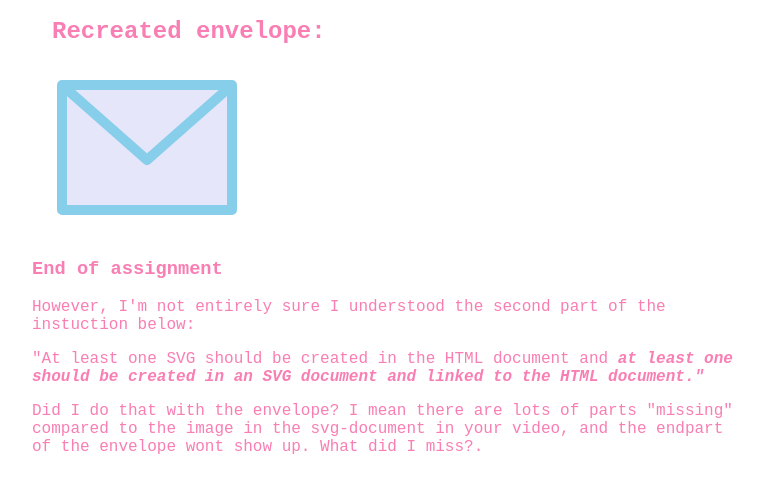
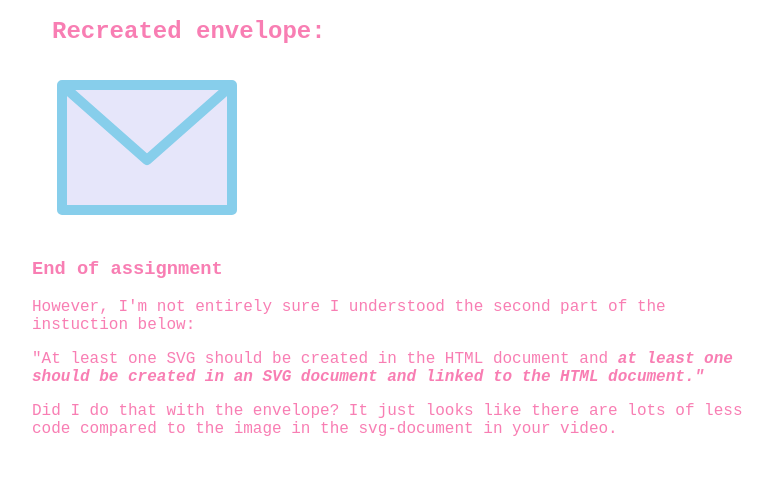
Before and after one commit to MariaKim1/Assignment9_SVG_recreate, a plain HTML site: page index.html in a window 1280 px wide. Shown: the part 777-1269 px from the top of the page, without its empty margins (18-791 px from the left). Drawn offline with Linux system fonts and the light colour scheme.

```diff
--- a/index.html
+++ b/index.html
@@ -33,6 +33,7 @@
             <use xlink:href="images/mkp_envelope.svg#mkp_envelope"></use>
         </svg>
     </div>
+
     <div>
         <h3>End of assignment</h3>
             <p>
@@ -43,8 +44,8 @@
                 and linked to the HTML document."</span>
             </p>
             <p>
-                Did I do that with the envelope? I mean there are lots of parts "missing" compared to the image in the svg-document in your video, and the endpart of the envelope wont show up. What did I miss?.
-            </p>
+                Did I do that with the envelope? It just looks like there are lots of less code compared to the image in the svg-document in your video.</p>
     </div>
+
 </body>
 </html>
```
